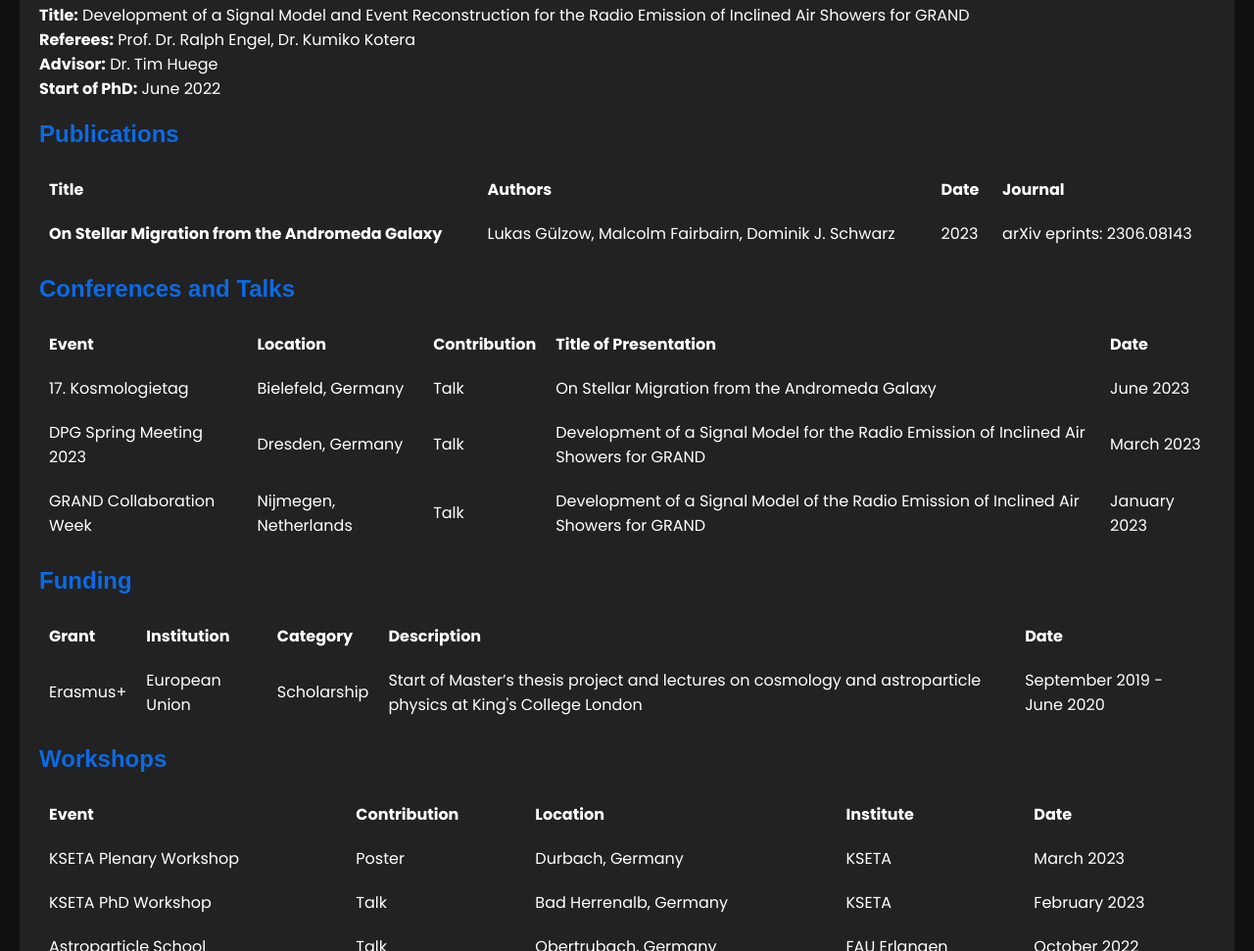
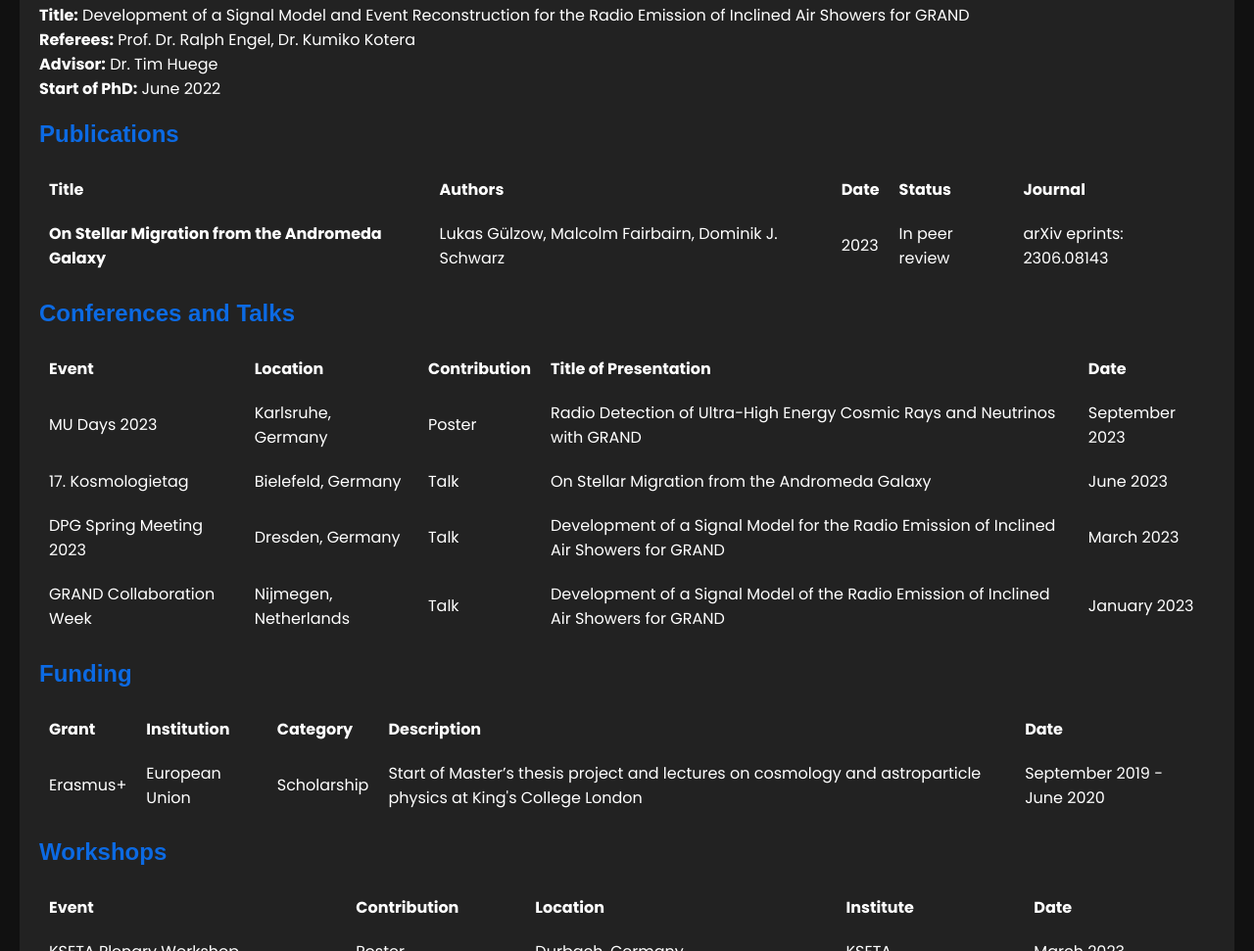
Before and after one commit to lguelzow/lguelzow.github.io, a plain HTML site: page index.html in a window 1280 px wide. Shown: the part 845-1816 px from the top of the page at 98% size. Drawn offline with Linux system fonts and the light colour scheme; a web font is replaced by a local one.

Commit message:
add status tab to publications and add MU days

```diff
--- a/index.html
+++ b/index.html
@@ -198,6 +198,7 @@
         <th>Title</th>
         <th>Authors</th>
         <th>Date</th>
+        <th>Status</th>
         <th>Journal</th>
       </tr>
     </thead>
@@ -207,6 +208,7 @@
         <td><a href="https://arxiv.org/abs/2306.08143"> <b>On Stellar Migration from the Andromeda Galaxy</b></a></td>
         <td>Lukas Gülzow, Malcolm Fairbairn, Dominik J. Schwarz</td>
         <td>2023</td>
+        <td>In peer review</td>
         <td><a href="https://arxiv.org/abs/2306.08143"> arXiv eprints: 2306.08143</a></td>
       </tr>
     </tbody>
@@ -226,6 +228,13 @@
   </thead>
 
   <tbody>
+    <tr>
+      <td> <a href="https://indico.scc.kit.edu/event/3476/overview"> MU Days 2023</a></td>
+      <td>Karlsruhe, Germany</td>
+      <td>Poster </td>
+      <td><a href="https://indico.scc.kit.edu/event/3476/contributions/14257/"> Radio Detection of Ultra-High Energy Cosmic Rays and Neutrinos with GRAND </a></td>
+      <td>September 2023</td>
+    </tr>
     <tr>
       <td> <a href="https://indico.physik.uni-bielefeld.de/event/6/"> 17. Kosmologietag</a></td>
       <td>Bielefeld, Germany</td>
```
